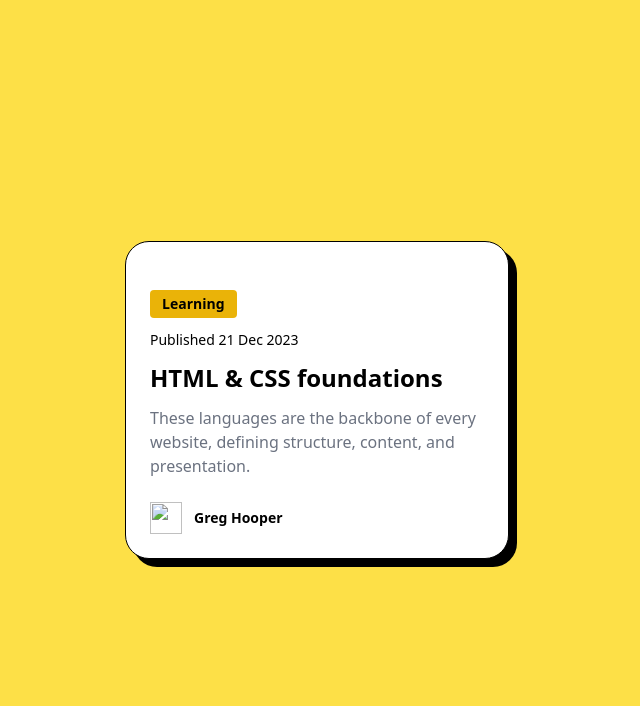
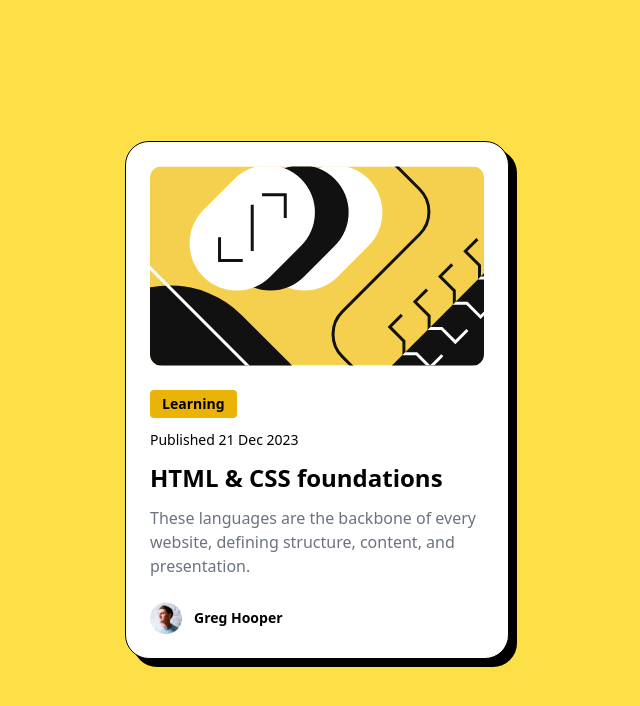
Before and after one commit to wendi0677/Frontend-Mentor-blog-preview-card-main, a website: page index.html in a window 1280 px wide. Shown: the whole page, without its empty margins (323-963 px from the left). Drawn offline with nearby package versions, Linux system fonts and the light colour scheme; files that its build step writes are made by us from their sources; the site is published under a folder, as on GitHub Pages, so addresses that start at the root find nothing.

Commit message:
試看看圖片可不可以成功讀取

```diff
--- a/index.html
+++ b/index.html
@@ -26,7 +26,7 @@
     >
       <img
         class="rounded-xl"
-        src="/assets/images/illustration-article.svg"
+        src="./assets/images/illustration-article.svg"
         alt=""
       />
       <div class="py-6 flex flex-col gap-3">
@@ -44,7 +44,7 @@
         </p>
       </div>
       <div class="flex gap-3 items-center">
-        <img class="w-8 h-8" src="/assets/images/image-avatar.webp" alt="" />
+        <img class="w-8 h-8" src="./assets/images/image-avatar.webp" alt="" />
         <p class="text-sm font-bold">Greg Hooper</p>
       </div>
     </div>
```
